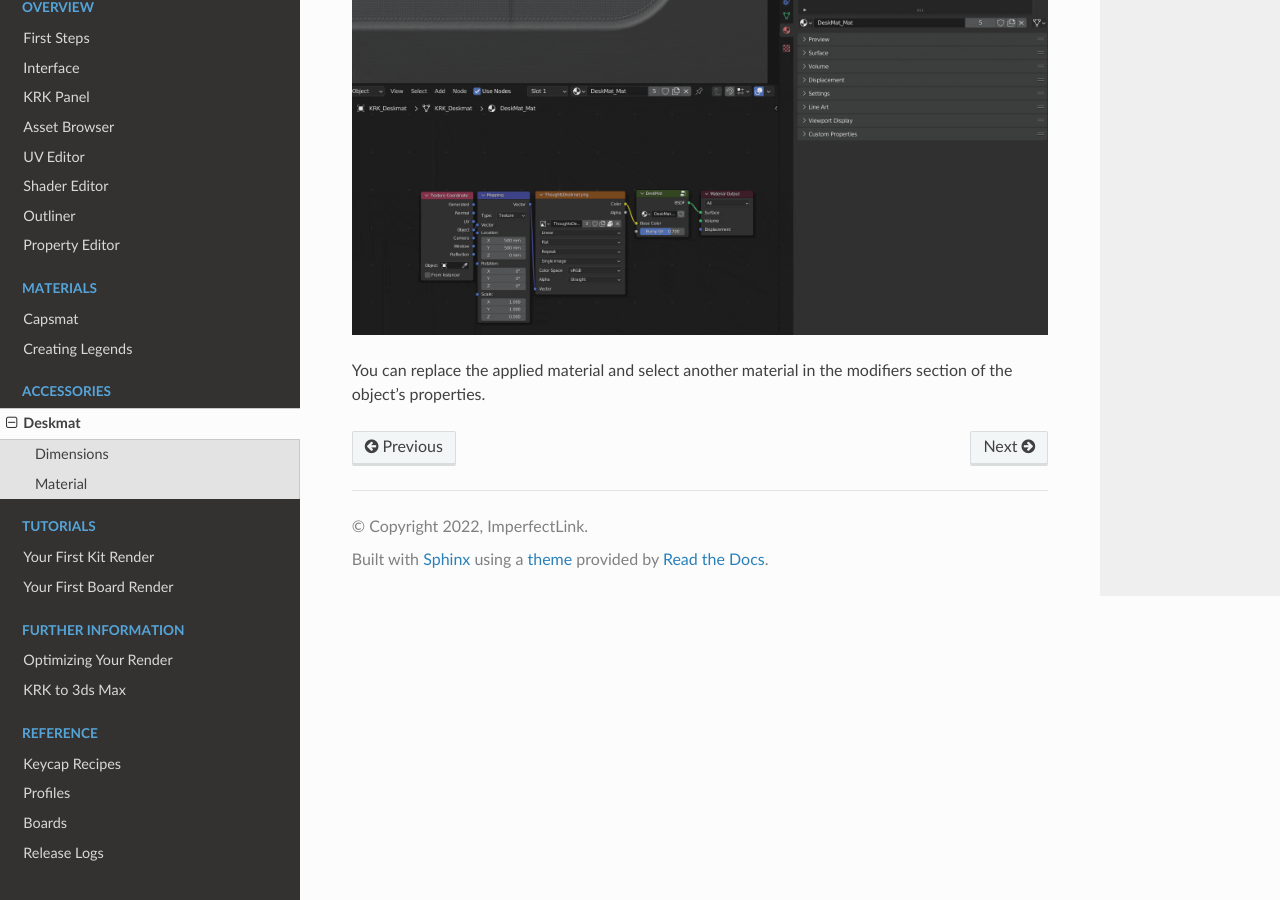
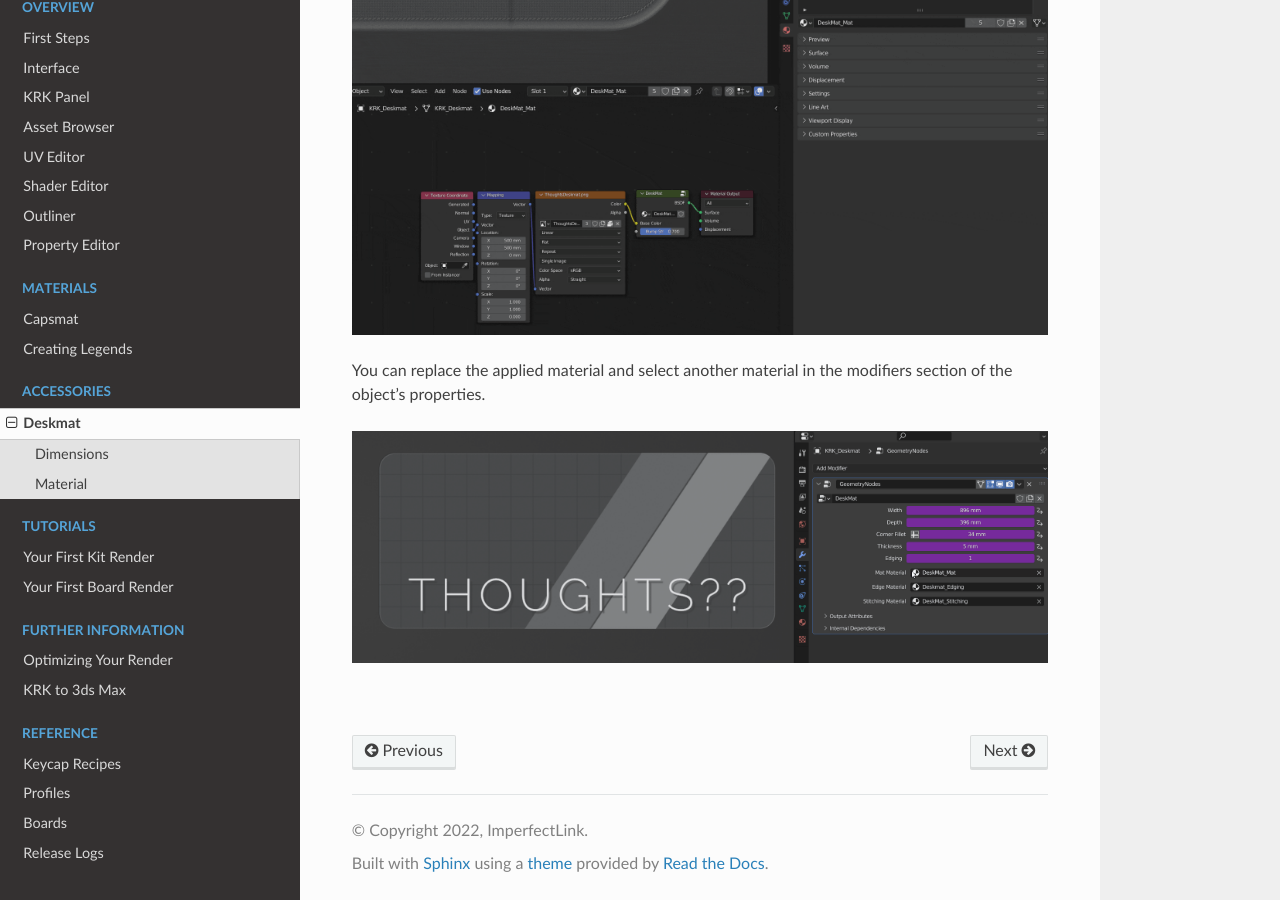
Before and after one commit to imperfectlink/KeyboardRenderKit, a Sphinx documentation site: the page built from docs/source/deskmat.rst, in a window 1280 px wide and 900 px high, scrolled down 1397 px. Built offline with Sphinx 7.4.7 and the Read the Docs theme 2.0.0, drawn with Linux system fonts in a browser that asks for light colours.

Commit message:
Update deskmat.rst

```diff
--- a/docs/source/deskmat.rst
+++ b/docs/source/deskmat.rst
@@ -23,3 +23,7 @@ In order to change the material, you will need to edit the materials that are ap
 .. image:: img/DeskmatMats.gif
 
 You can replace the applied material and select another material in the modifiers section of the object's properties.
+
+.. image:: img/DeskmatModiMat.gif
+
+|
```
